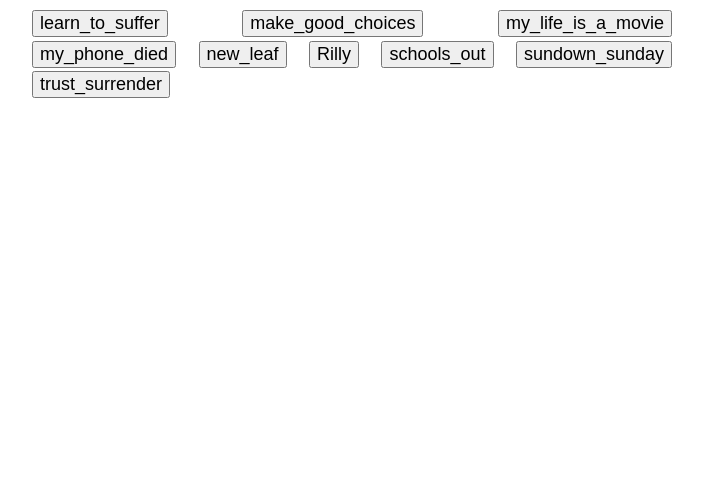
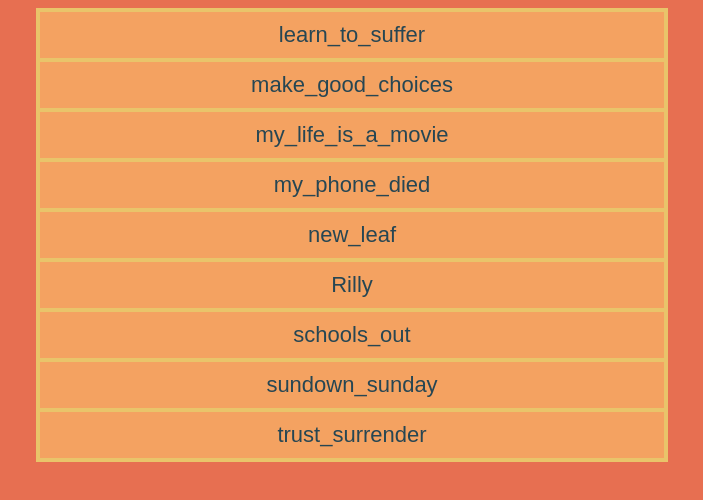
Before and after one commit to 5geoy/haileyboard, a website: page public/index.html in a window 1280 px wide. Shown: the whole page, without its empty margins (288-991 px from the left). Drawn offline with nearby package versions, Linux system fonts and the light colour scheme.

Commit message:
Update styles.css

```diff
--- a/public/styles.css
+++ b/public/styles.css
@@ -1,30 +1,28 @@
 h1 {
 	font-family: 'Alegreya' ;
 }
-
-body {
-	font-family: 'Source Sans Pro' ;
-	width: 50%;
-	margin-left: 25%;
-	text-align: justify;
-	line-height: 1.7;
-	font-size: 18px;
+body{
+	background-color:#E76F51 ;
+}
+.btn-group input {
+  background-color: #F4A261;
+  border: 4px solid #E9C46A;
+  color: #264653;
+  padding: 10px 24px; /* Some padding */
+  cursor: pointer; /* Pointer/hand icon */
+  width: 50%; /* Set a width if needed */
+  display: flex; /* Make the buttons appear below each other */
+  align-items: center;
+  justify-content: center;
+  margin-left: 25%;
+  font-size: 22px;
 }
 
-input {
-	font-size: 18px;
-	text-align: center;
+.btn-group input:not(:last-child) {
+  border-bottom: none; /* Prevent double borders */
 }
 
-button {
-	font-size: 18px;
-	color: #fff;
+/* Add a background color on hover */
+.btn-group input:hover {
+  background-color: #2a9d8f;
 }
-
-#generate {
-	background-color: #09f;
-}
-
-#copy {
-	background-color: #0c6;
-}
```
